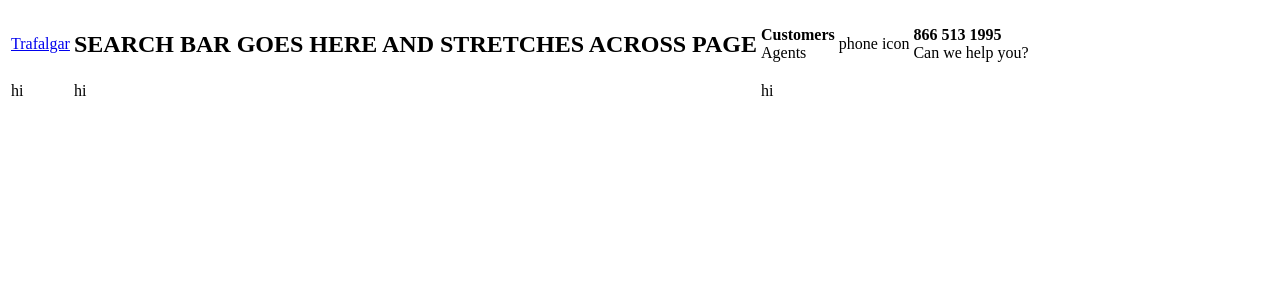
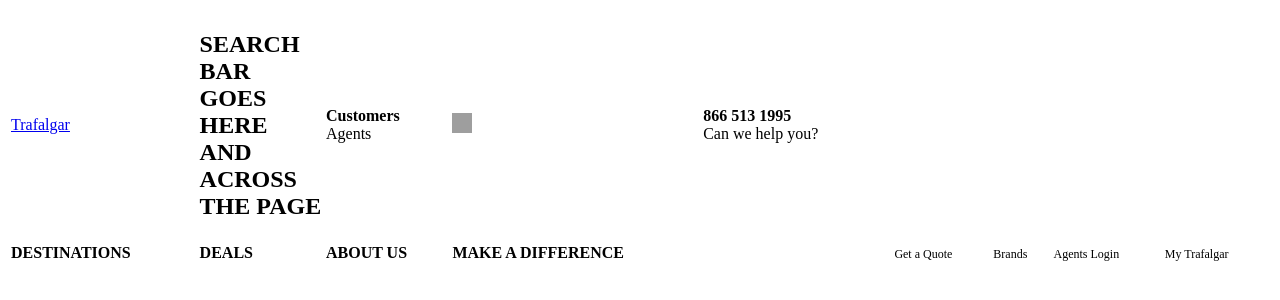
Before and after one commit to hrla34-doggle/search-service, a React app: page / in a window 1280 px wide. Shown: the top 300 px of the page. Built offline with nearby package versions, Linux system fonts and the light colour scheme; no server answers; grey boxes are pictures that could not be loaded; the HTML template or start-up script is replaced by a standard one.

Commit message:
"Add bottom row of header, sans dropdown functionality"

```diff
--- a/client/src/components/SearchBar.jsx
+++ b/client/src/components/SearchBar.jsx
@@ -82,16 +82,22 @@ export default class SearchBar extends React.Component {
             <table>
               <tbody>
                 <tr>
-                  <td><a href='#' id='Trafalgar'> Trafalgar </a></td>
-                  <td ><span> <h2>SEARCH BAR GOES HERE AND STRETCHES ACROSS PAGE</h2> </span></td>
+                  <td style={{'width': '15%'}}><a href='#' id='Trafalgar'> Trafalgar </a></td>
+                  <td><span> <h2>SEARCH BAR GOES HERE AND ACROSS THE PAGE</h2> </span></td>
                   <td id='customers_agents'> <div><span style={customersInfoStyle} onClick={this.toggleCustomers}>Customers</span></div> <div><span style={agentsInfoStyle} onClick={this.toggleAgents}>Agents</span></div></td>
-                  <td>phone icon</td>
-                  <td id='customersAgentsSwitch'>{this.state.customersInfo ? <div><span style={{ 'font-weight': 'bold' }}>866 513 1995</span><br /> Can we help you?</div> : <div><span style={{ 'font-weight': 'bold' }}>800 854 0103</span><br /> or call your travel agent</div>}</td>
+                  <td style={{'width': '5%'}}><img style={{'height': '20px', 'width': '20px'}}src='https://upload.wikimedia.org/wikipedia/commons/thumb/9/90/Telephone_receiver.svg/1920px-Telephone_receiver.svg.png'></img></td>
+                  <td id='customersAgentsSwitch'>{this.state.customersInfo ? <div><span style={{ 'fontWeight': 'bold' }}>866 513 1995</span><br /> Can we help you?</div> : <div><span style={{ 'fontWeight': 'bold' }}>800 854 0103</span><br /> or call your travel agent</div>}</td>
                 </tr>
                 <tr>
-                  <td> <span>hi</span></td>
-                  <td> <span>hi</span></td>
-                  <td> <span>hi</span></td>
+                  <td style={{'width': '10%', 'fontWeight': 'bold'}}> <span>DESTINATIONS</span><i className='downArrow'></i></td>
+                  <td style={{'width': '10%', 'fontWeight': 'bold'}}> <span>DEALS</span><i className='downArrow'></i></td>
+                  <td style={{'width': '10%', 'fontWeight': 'bold'}}> <span>ABOUT US</span><i className='downArrow'></i></td>
+                  <td style={{'width': '20%', 'fontWeight': 'bold'}}> <span>MAKE A DIFFERENCE</span><i className='downArrow'></i></td>
+                  <td></td>
+                  <td> <span style={{'fontSize': '12px', 'cursor': 'pointer'}}>Get a Quote</span></td>
+                  <td> <span style={{'fontSize': '12px', 'cursor': 'pointer'}}>Brands</span><i className='downArrow'></i></td>
+                  <td> <span style={{'fontSize': '12px', 'cursor': 'pointer'}}>Agents Login</span></td>
+                  <td> <span style={{'fontSize': '12px', 'cursor': 'pointer'}}>My Trafalgar</span><i className='downArrow'></i></td>
                 </tr>
               </tbody>
             </table>
```
